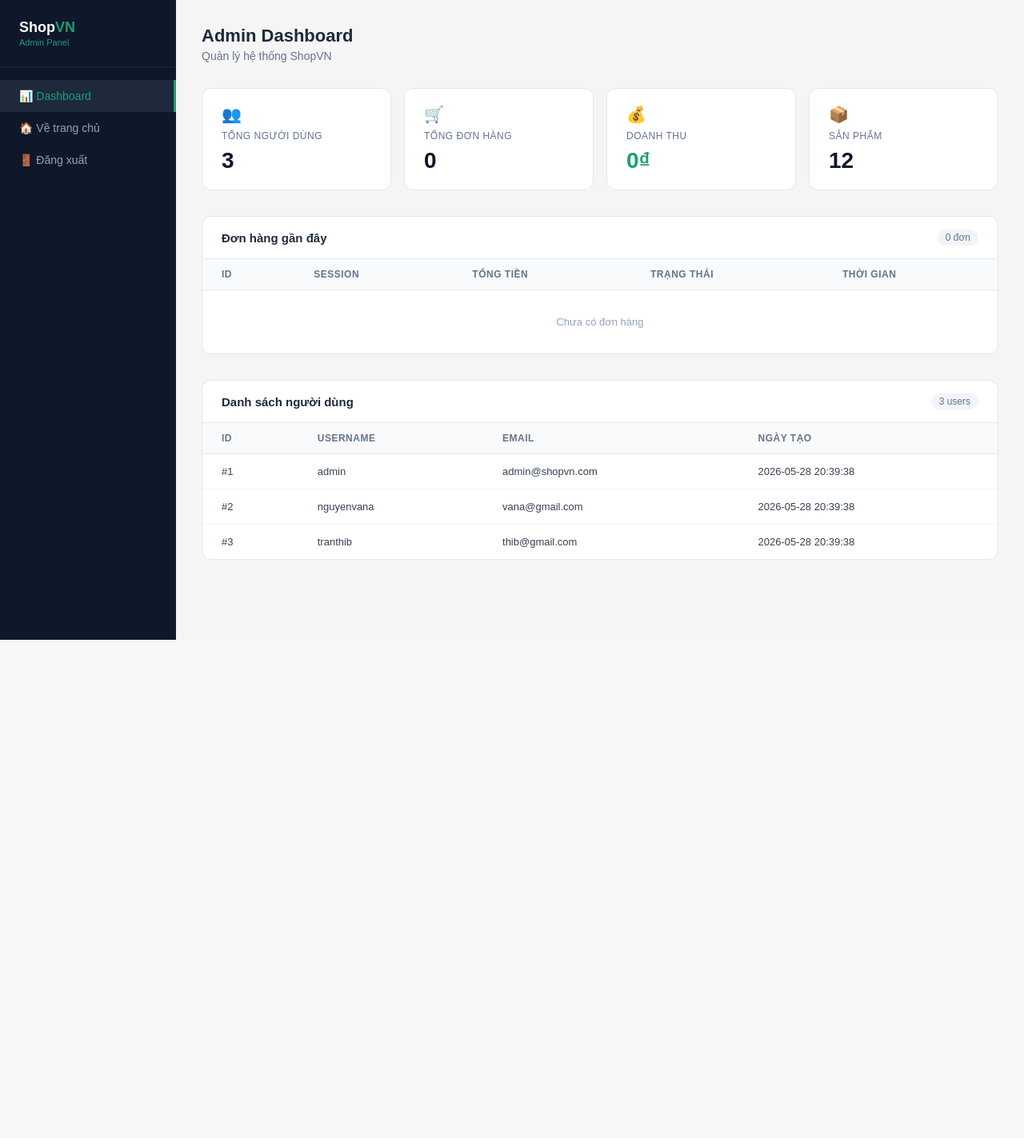
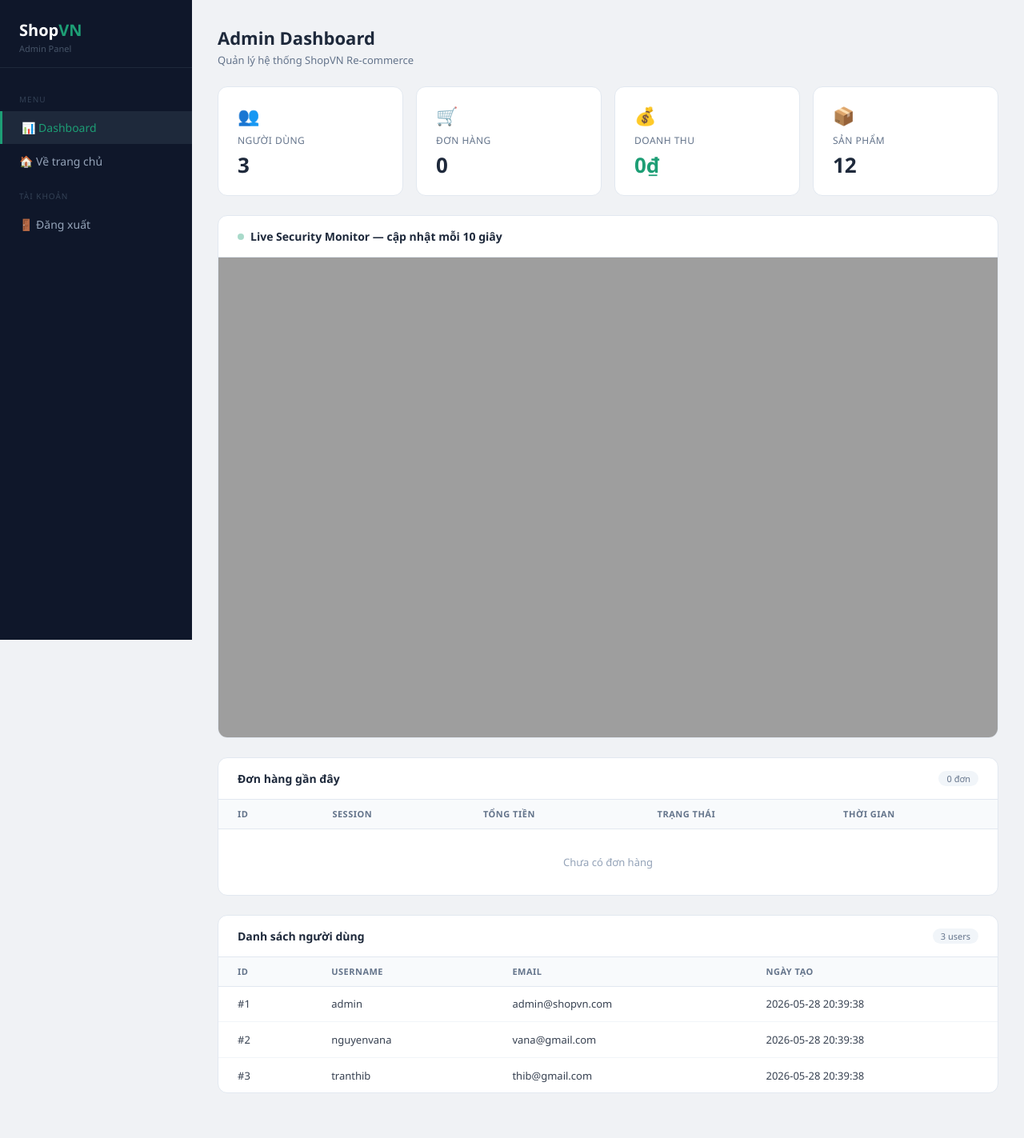
Before and after one commit to yogurtmlem/BMTTTMDT, a PHP site: page /app/admin/ in a window 1280 px wide. Shown: the whole page at 80% size. Before the commit the page ends 800 px from the top, so only its background shows below. Run offline with PHP 8.4, Linux system fonts and the light colour scheme; a user stored in the database is signed in; data comes from the database, SQL or seed files in the repository; data that the repository does not hold is empty.

Commit message:
Add Kibana embed in admin panel, improve admin UI, add admin nav link

```diff
--- a/webshop-html/admin/index.php
+++ b/webshop-html/admin/index.php
@@ -2,22 +2,16 @@
 session_start();
 require __DIR__ . '/../db.php';
 
-// Simple admin auth
 if (!isset($_SESSION['user']) || $_SESSION['user'] !== 'admin') {
     header('Location: ../login.php');
     exit;
 }
 
-// Get stats
 $total_users = $pdo->query("SELECT COUNT(*) FROM users")->fetchColumn();
 $total_orders = $pdo->query("SELECT COUNT(*) FROM orders")->fetchColumn();
 $total_revenue = $pdo->query("SELECT COALESCE(SUM(total), 0) FROM orders")->fetchColumn();
 $total_products = $pdo->query("SELECT COUNT(*) FROM products")->fetchColumn();
-
-// Get recent orders
 $orders = $pdo->query("SELECT * FROM orders ORDER BY created_at DESC LIMIT 10")->fetchAll(PDO::FETCH_ASSOC);
-
-// Get all users
 $users = $pdo->query("SELECT id, username, email, created_at FROM users ORDER BY created_at DESC")->fetchAll(PDO::FETCH_ASSOC);
 ?>
 <!DOCTYPE html>
@@ -28,233 +22,231 @@
 <title>Admin Panel - ShopVN</title>
 <style>
 * { margin: 0; padding: 0; box-sizing: border-box; }
-body { font-family: Arial, sans-serif; background: #f5f5f5; }
-.admin-layout { display: grid; grid-template-columns: 220px 1fr; min-height: 100vh; }
+body { font-family: 'Segoe UI', sans-serif; background: #f0f2f5; display: flex; min-height: 100vh; }
 
 /* Sidebar */
-.admin-sidebar { background: #0f172a; padding: 0; display: flex; flex-direction: column; }
-.sidebar-logo { padding: 1.5rem; border-bottom: 1px solid #1e293b; font-size: 18px; font-weight: bold; color: #fff; }
-.sidebar-logo span { color: #1D9E75; }
-.sidebar-subtitle { font-size: 11px; color: #64748b; font-weight: normal; display: block; margin-top: 2px; }
-.admin-nav { padding: 1rem 0; }
-.admin-nav a { display: flex; align-items: center; gap: 10px; color: #94a3b8; text-decoration: none; padding: 0.75rem 1.5rem; font-size: 14px; transition: all 0.2s; }
-.admin-nav a:hover { background: #1e293b; color: #fff; }
-.admin-nav a.active { background: #1e293b; color: #1D9E75; border-right: 3px solid #1D9E75; }
+.sidebar {
+  width: 240px;
+  min-height: 100vh;
+  background: #0f172a;
+  display: flex;
+  flex-direction: column;
+  position: fixed;
+  top: 0; left: 0;
+  z-index: 100;
+}
+.sidebar-logo {
+  padding: 1.5rem 1.5rem 1rem;
+  border-bottom: 1px solid #1e293b;
+}
+.sidebar-logo .brand { font-size: 20px; font-weight: 700; color: #fff; }
+.sidebar-logo .brand span { color: #1D9E75; }
+.sidebar-logo .sub { font-size: 11px; color: #475569; margin-top: 2px; }
+.sidebar-nav { padding: 1rem 0; flex: 1; }
+.nav-item {
+  display: flex; align-items: center; gap: 10px;
+  padding: 0.7rem 1.5rem;
+  color: #94a3b8; text-decoration: none;
+  font-size: 14px; transition: all 0.15s;
+}
+.nav-item:hover { background: #1e293b; color: #fff; }
+.nav-item.active { background: #1e293b; color: #1D9E75; border-left: 3px solid #1D9E75; }
+.nav-section { padding: 0.5rem 1.5rem; font-size: 10px; color: #334155; text-transform: uppercase; letter-spacing: 1px; margin-top: 0.5rem; }
 
 /* Main */
-.admin-main { padding: 2rem; overflow-y: auto; }
-.page-header { margin-bottom: 2rem; }
-.page-header h1 { font-size: 22px; font-weight: bold; color: #1e293b; }
-.page-header p { color: #64748b; font-size: 14px; margin-top: 4px; }
+.main {
+  margin-left: 240px;
+  flex: 1;
+  padding: 2rem;
+  min-height: 100vh;
+}
+.page-title { font-size: 22px; font-weight: 700; color: #1e293b; margin-bottom: 0.25rem; }
+.page-sub { font-size: 13px; color: #64748b; margin-bottom: 1.5rem; }
 
 /* Stats */
-.stats-grid { display: grid; grid-template-columns: repeat(4, 1fr); gap: 1rem; margin-bottom: 2rem; }
-.stat-card { background: #fff; border-radius: 12px; padding: 1.25rem 1.5rem; border: 1px solid #e2e8f0; }
-.stat-label { font-size: 12px; color: #64748b; text-transform: uppercase; letter-spacing: 0.5px; margin-bottom: 0.5rem; }
-.stat-value { font-size: 28px; font-weight: bold; color: #0f172a; }
-.stat-value.green { color: #1D9E75; }
-.stat-icon { font-size: 20px; margin-bottom: 0.5rem; }
+.stats { display: grid; grid-template-columns: repeat(4, 1fr); gap: 1rem; margin-bottom: 1.5rem; }
+.stat {
+  background: #fff; border-radius: 12px;
+  padding: 1.25rem 1.5rem;
+  border: 1px solid #e2e8f0;
+}
+.stat .icon { font-size: 22px; margin-bottom: 0.5rem; }
+.stat .label { font-size: 12px; color: #64748b; text-transform: uppercase; letter-spacing: 0.5px; margin-bottom: 0.25rem; }
+.stat .val { font-size: 26px; font-weight: 700; color: #1e293b; }
+.stat .val.green { color: #1D9E75; }
+
+/* Kibana embed */
+.kibana-card {
+  background: #fff;
+  border-radius: 12px;
+  border: 1px solid #e2e8f0;
+  overflow: hidden;
+  margin-bottom: 1.5rem;
+}
+.kibana-card .card-header {
+  padding: 1rem 1.5rem;
+  border-bottom: 1px solid #e2e8f0;
+  display: flex; align-items: center; gap: 8px;
+  font-size: 14px; font-weight: 600; color: #1e293b;
+}
+.live-dot {
+  width: 8px; height: 8px; border-radius: 50%;
+  background: #1D9E75;
+  animation: pulse 2s infinite;
+}
+@keyframes pulse {
+  0%, 100% { opacity: 1; }
+  50% { opacity: 0.3; }
+}
+.kibana-card iframe { display: block; width: 100%; border: none; }
 
 /* Tables */
-.table-card { background: #fff; border-radius: 12px; border: 1px solid #e2e8f0; overflow: hidden; margin-bottom: 2rem; }
-.table-header { padding: 1rem 1.5rem; border-bottom: 1px solid #e2e8f0; display: flex; justify-content: space-between; align-items: center; }
-.table-header h2 { font-size: 15px; font-weight: bold; color: #1e293b; }
-.table-header span { font-size: 12px; color: #64748b; background: #f1f5f9; padding: 3px 10px; border-radius: 20px; }
+.table-card {
+  background: #fff; border-radius: 12px;
+  border: 1px solid #e2e8f0;
+  overflow: hidden; margin-bottom: 1.5rem;
+}
+.card-header {
+  padding: 1rem 1.5rem;
+  border-bottom: 1px solid #e2e8f0;
+  display: flex; justify-content: space-between; align-items: center;
+}
+.card-header h2 { font-size: 14px; font-weight: 600; color: #1e293b; }
+.badge-count {
+  font-size: 11px; color: #64748b;
+  background: #f1f5f9; padding: 2px 10px;
+  border-radius: 20px;
+}
 table { width: 100%; border-collapse: collapse; }
-th { background: #f8fafc; padding: 0.75rem 1.5rem; text-align: left; font-size: 12px; color: #64748b; text-transform: uppercase; letter-spacing: 0.5px; border-bottom: 1px solid #e2e8f0; }
-td { padding: 0.875rem 1.5rem; font-size: 13px; color: #374151; border-bottom: 1px solid #f1f5f9; }
-tr:last-child td { border-bottom: none; }
-tr:hover td { background: #f8fafc; }
-.badge { padding: 3px 10px; border-radius: 20px; font-size: 11px; font-weight: 500; background: #dcfce7; color: #166534; }
-.empty-row { text-align: center; color: #94a3b8; padding: 2rem; }
-
-@media (max-width: 900px) {
-  .admin-layout {
-    grid-template-columns: 1fr;
+thead th {
+  background: #f8fafc; padding: 0.65rem 1.5rem;
+  text-align: left; font-size: 11px; color: #64748b;
+  text-transform: uppercase; letter-spacing: 0.5px;
+  border-bottom: 1px solid #e2e8f0;
 }
-  .admin-sidebar {
-    display: none;
+tbody td {
+  padding: 0.8rem 1.5rem; font-size: 13px;
+  color: #374151; border-bottom: 1px solid #f1f5f9;
 }
-  .stats-grid {
-    grid-template-columns: 1fr;
+tbody tr:last-child td { border-bottom: none; }
+tbody tr:hover td { background: #f8fafc; }
+.status-badge {
+  padding: 2px 10px; border-radius: 20px;
+  font-size: 11px; font-weight: 500;
+  background: #dcfce7; color: #166534;
 }
-  .admin-main {
-    padding: 1rem;
-  }
-  table {
-    display: block;
-    overflow-x: auto;
-  }
-}
+.empty { text-align: center; color: #94a3b8; padding: 2rem; font-size: 13px; }
 </style>
 </head>
 <body>
 
-<div class="admin-layout">
-
-  <!-- Sidebar -->
-  <aside class="admin-sidebar">
-
+<aside class="sidebar">
   <div class="sidebar-logo">
-      Shop<span>VN</span>
-      <span class="sidebar-subtitle">Admin Panel</span>
+    <div class="brand">Shop<span>VN</span></div>
+    <div class="sub">Admin Panel</div>
   </div>
-
-    <nav class="admin-nav">
-      <a href="index.php" class="active">📊 Dashboard</a>
-      <a href="../index.php">🏠 Về trang chủ</a>
-      <a href="../logout.php">🚪 Đăng xuất</a>
+  <nav class="sidebar-nav">
+    <div class="nav-section">Menu</div>
+    <a href="index.php" class="nav-item active">📊 Dashboard</a>
+    <a href="../index.php" class="nav-item">🏠 Về trang chủ</a>
+    <div class="nav-section">Tài khoản</div>
+    <a href="../logout.php" class="nav-item">🚪 Đăng xuất</a>
   </nav>
-
 </aside>
 
-  <!-- Main -->
-  <main class="admin-main">
-
-    <div class="page-header">
-      <h1>Admin Dashboard</h1>
-      <p>Quản lý hệ thống ShopVN</p>
-    </div>
+<main class="main">
+  <div class="page-title">Admin Dashboard</div>
+  <div class="page-sub">Quản lý hệ thống ShopVN Re-commerce</div>
 
   <!-- Stats -->
-    <div class="stats-grid">
-
-      <div class="stat-card">
-        <div class="stat-icon">👥</div>
-        <div class="stat-label">Tổng người dùng</div>
-        <div class="stat-value"><?= $total_users ?></div>
+  <div class="stats">
+    <div class="stat">
+      <div class="icon">👥</div>
+      <div class="label">Người dùng</div>
+      <div class="val"><?= $total_users ?></div>
     </div>
-
-      <div class="stat-card">
-        <div class="stat-icon">🛒</div>
-        <div class="stat-label">Tổng đơn hàng</div>
-        <div class="stat-value"><?= $total_orders ?></div>
+    <div class="stat">
+      <div class="icon">🛒</div>
+      <div class="label">Đơn hàng</div>
+      <div class="val"><?= $total_orders ?></div>
     </div>
-
-      <div class="stat-card">
-        <div class="stat-icon">💰</div>
-        <div class="stat-label">Doanh thu</div>
-        <div class="stat-value green">
-          <?= number_format($total_revenue) ?>₫
+    <div class="stat">
+      <div class="icon">💰</div>
+      <div class="label">Doanh thu</div>
+      <div class="val green"><?= number_format($total_revenue) ?>₫</div>
+    </div>
+    <div class="stat">
+      <div class="icon">📦</div>
+      <div class="label">Sản phẩm</div>
+      <div class="val"><?= $total_products ?></div>
     </div>
   </div>
 
-      <div class="stat-card">
-        <div class="stat-icon">📦</div>
-        <div class="stat-label">Sản phẩm</div>
-        <div class="stat-value"><?= $total_products ?></div>
+  <!-- Kibana -->
+  <div class="kibana-card">
+<div class="card-header" style="justify-content:flex-start;gap:8px;">
+      <div class="live-dot"></div>
+      <h2>Live Security Monitor — cập nhật mỗi 10 giây</h2>
     </div>
-
+    <iframe
+      src="http://localhost:5601/app/dashboards#/view/a4390058-ff45-43f0-8875-2f45fd8e3b2e?embed=true&_g=(filters:!(),refreshInterval:(pause:!f,value:10000),time:(from:now-1h,to:now))"
+      height="600px">
+    </iframe>
   </div>
 
   <!-- Orders -->
   <div class="table-card">
-
-      <div class="table-header">
+    <div class="card-header">
       <h2>Đơn hàng gần đây</h2>
-        <span><?= count($orders) ?> đơn</span>
+      <span class="badge-count"><?= count($orders) ?> đơn</span>
     </div>
-
     <table>
       <thead>
         <tr>
-            <th>ID</th>
-            <th>Session</th>
-            <th>Tổng tiền</th>
-            <th>Trạng thái</th>
-            <th>Thời gian</th>
+          <th>ID</th><th>Session</th><th>Tổng tiền</th><th>Trạng thái</th><th>Thời gian</th>
         </tr>
       </thead>
-
       <tbody>
-
         <?php if (!empty($orders)): ?>
-
-          <?php foreach ($orders as $order): ?>
+          <?php foreach ($orders as $o): ?>
           <tr>
-            <td>#<?= $order['id'] ?></td>
-
-            <td>
-              <?= htmlspecialchars(substr($order['session_id'], 0, 12)) ?>...
-            </td>
-
-            <td>
-              <?= number_format($order['total']) ?>₫
-            </td>
-
-            <td>
-              <span class="badge">
-                <?= htmlspecialchars($order['status']) ?>
-              </span>
-            </td>
-
-            <td><?= $order['created_at'] ?></td>
+            <td>#<?= $o['id'] ?></td>
+            <td><?= substr($o['session_id'], 0, 12) ?>...</td>
+            <td><?= number_format($o['total']) ?>₫</td>
+            <td><span class="status-badge"><?= $o['status'] ?></span></td>
+            <td><?= $o['created_at'] ?></td>
           </tr>
           <?php endforeach; ?>
-
         <?php else: ?>
-
-          <tr>
-            <td colspan="5" class="empty-row">
-              Chưa có đơn hàng
-            </td>
-          </tr>
-
+          <tr><td colspan="5" class="empty">Chưa có đơn hàng</td></tr>
         <?php endif; ?>
-
       </tbody>
     </table>
-
   </div>
 
   <!-- Users -->
   <div class="table-card">
-
-      <div class="table-header">
+    <div class="card-header">
       <h2>Danh sách người dùng</h2>
-        <span><?= count($users) ?> users</span>
+      <span class="badge-count"><?= count($users) ?> users</span>
     </div>
-
     <table>
-
       <thead>
+        <tr><th>ID</th><th>Username</th><th>Email</th><th>Ngày tạo</th></tr>
+      </thead>
+      <tbody>
+        <?php foreach ($users as $u): ?>
         <tr>
-            <th>ID</th>
-            <th>Username</th>
-            <th>Email</th>
-            <th>Ngày tạo</th>
+          <td>#<?= $u['id'] ?></td>
+          <td><?= htmlspecialchars($u['username']) ?></td>
+          <td><?= htmlspecialchars($u['email'] ?? '—') ?></td>
+          <td><?= $u['created_at'] ?></td>
         </tr>
-        </thead>
-
-        <tbody>
-
-        <?php foreach ($users as $user): ?>
-
-          <tr>
-            <td>#<?= $user['id'] ?></td>
-
-            <td>
-              <?= htmlspecialchars($user['username']) ?>
-            </td>
-
-            <td>
-              <?= htmlspecialchars($user['email'] ?? '—') ?>
-            </td>
-
-            <td><?= $user['created_at'] ?></td>
-          </tr>
-
         <?php endforeach; ?>
-
       </tbody>
-
     </table>
-
   </div>
-
 </main>
-
-</div>
 
 </body>
 </html>
--- a/webshop-html/cart.php
+++ b/webshop-html/cart.php
@@ -118,7 +118,10 @@
 
     <?php if (isset($_SESSION['user'])): ?>
       <span class="user-badge">👤 <?= htmlspecialchars($_SESSION['user']) ?></span>
-      <a href="logout.php">Đăng xuất</a>
+      <?php if ($_SESSION['user'] === 'admin'): ?>
+      <a href="admin/">Admin</a>
+    <?php endif; ?>
+    <a href="logout.php">Đăng xuất</a>
     <?php else: ?>
       <a href="login.php">Đăng nhập</a>
     <?php endif; ?>
--- a/webshop-html/checkout.php
+++ b/webshop-html/checkout.php
@@ -22,7 +22,10 @@
 
     <?php if (isset($_SESSION['user'])): ?>
       <span class="user-badge">👤 <?= htmlspecialchars($_SESSION['user']) ?></span>
-      <a href="logout.php">Đăng xuất</a>
+      <?php if ($_SESSION['user'] === 'admin'): ?>
+      <a href="admin/">Admin</a>
+    <?php endif; ?>
+    <a href="logout.php">Đăng xuất</a>
     <?php else: ?>
       <a href="login.php">Đăng nhập</a>
     <?php endif; ?>
--- a/webshop-html/index.php
+++ b/webshop-html/index.php
@@ -66,7 +66,10 @@
 
     <?php if (isset($_SESSION['user'])): ?>
       <span class="user-badge">👤 <?= htmlspecialchars($_SESSION['user']) ?></span>
-      <a href="logout.php">Đăng xuất</a>
+      <?php if ($_SESSION['user'] === 'admin'): ?>
+      <a href="admin/">Admin</a>
+    <?php endif; ?>
+    <a href="logout.php">Đăng xuất</a>
     <?php else: ?>
       <a href="login.php">Đăng nhập</a>
     <?php endif; ?>
--- a/webshop-html/products.php
+++ b/webshop-html/products.php
@@ -66,7 +66,10 @@
 
     <?php if (isset($_SESSION['user'])): ?>
       <span class="user-badge">👤 <?= htmlspecialchars($_SESSION['user']) ?></span>
-      <a href="logout.php">Đăng xuất</a>
+      <?php if ($_SESSION['user'] === 'admin'): ?>
+      <a href="admin/">Admin</a>
+    <?php endif; ?>
+    <a href="logout.php">Đăng xuất</a>
     <?php else: ?>
       <a href="login.php">Đăng nhập</a>
     <?php endif; ?>
--- a/webshop-html/search.php
+++ b/webshop-html/search.php
@@ -77,7 +77,10 @@
 
     <?php if (isset($_SESSION['user'])): ?>
       <span class="user-badge">👤 <?= htmlspecialchars($_SESSION['user']) ?></span>
-      <a href="logout.php">Đăng xuất</a>
+      <?php if ($_SESSION['user'] === 'admin'): ?>
+      <a href="admin/">Admin</a>
+    <?php endif; ?>
+    <a href="logout.php">Đăng xuất</a>
     <?php else: ?>
       <a href="login.php">Đăng nhập</a>
     <?php endif; ?>
```
Also changed, not shown: 1 other file. Lines whose indentation alone changed are shown as unchanged.
